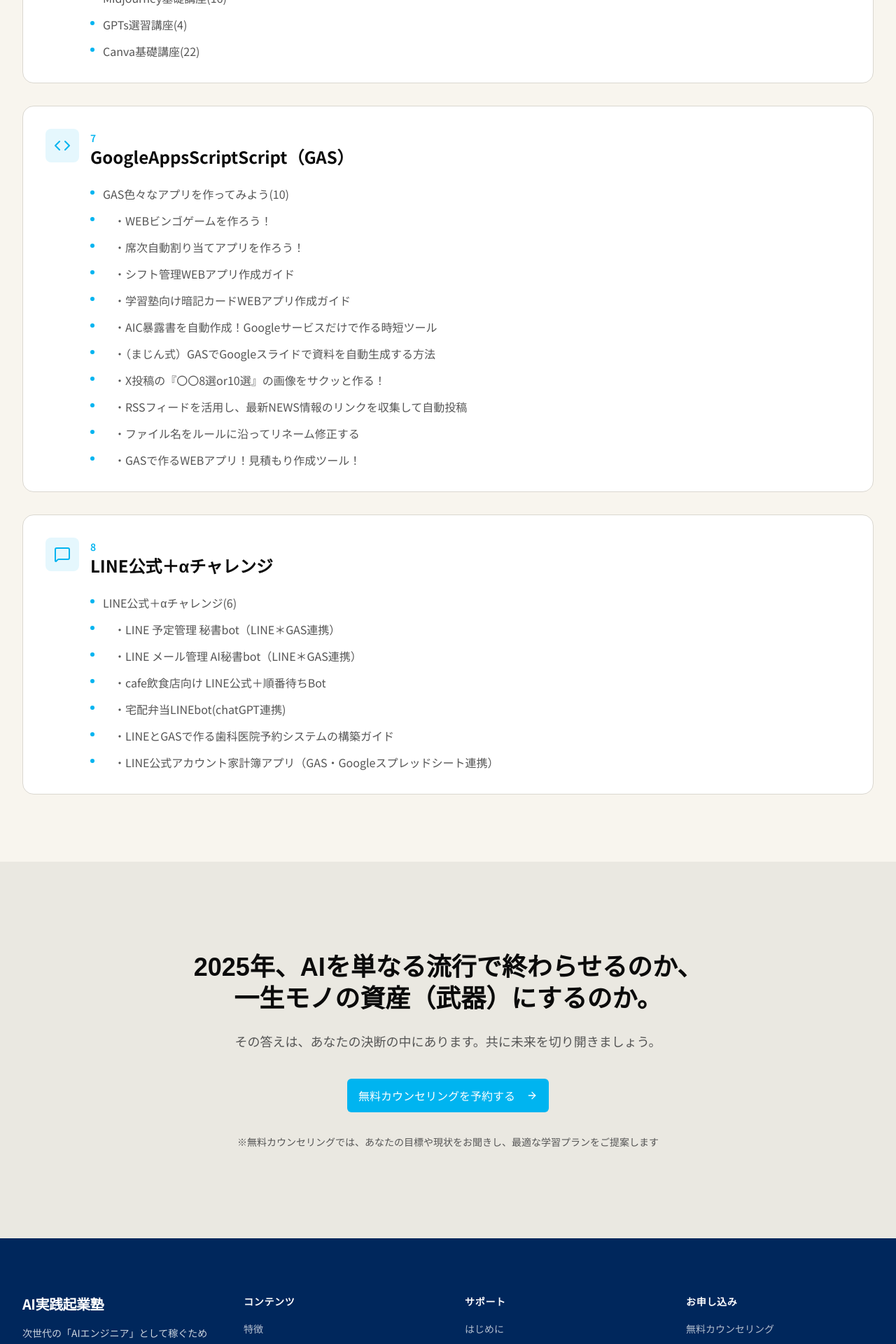
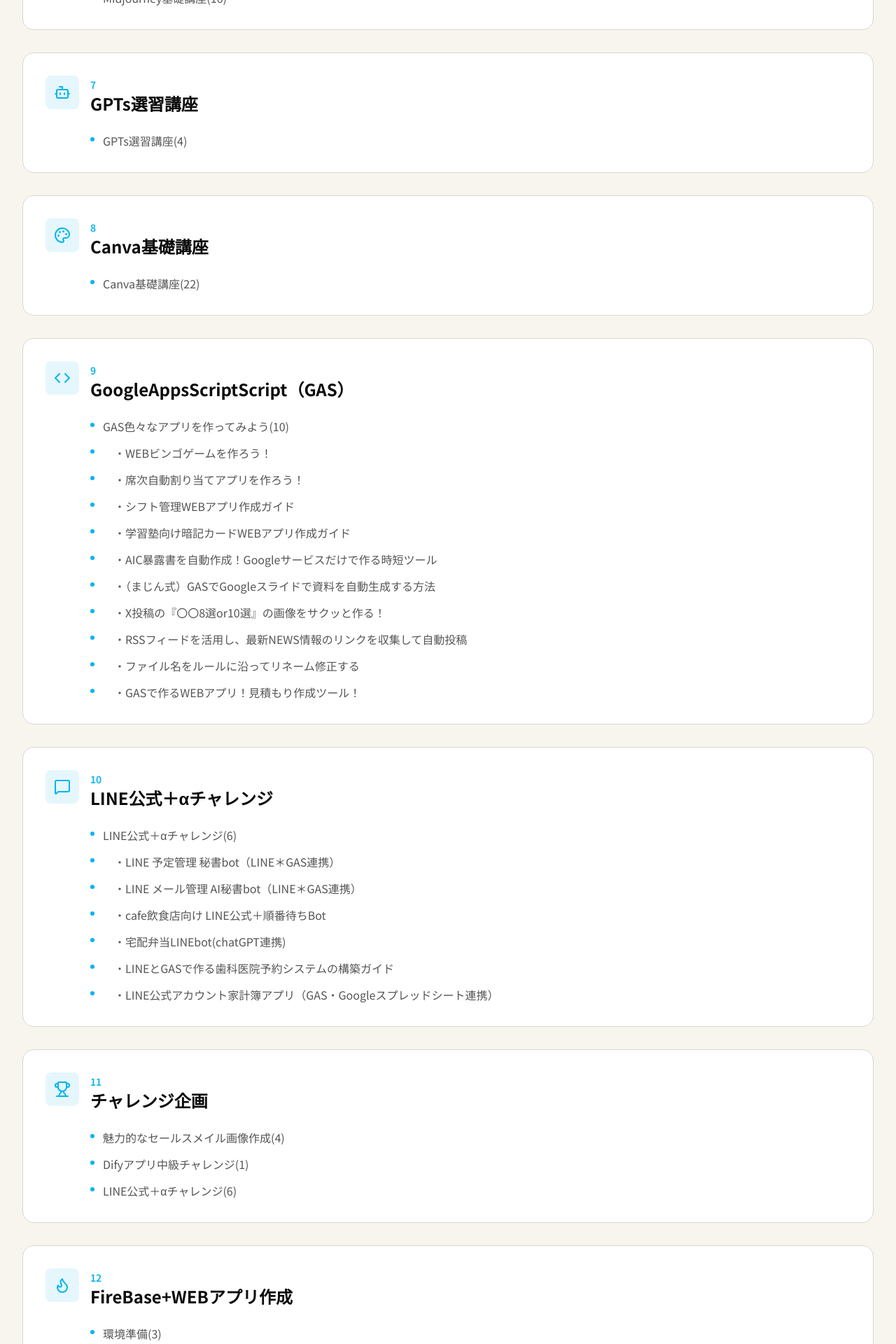
Before and after one commit to KANIKANIMAN1234/AI-jissenn-HP, a Next.js app in the folder 05_app/: page /curriculum in a window 1280 px wide. Shown: the part 2180-4100 px from the top of the page at 70% size. Built offline with nearby package versions, Linux system fonts and the light colour scheme.

Commit message:
カリキュラムにスキル習得を分割、チャレンジ企画とFireBase+WEBアプリ作成セクションを追加
Made-with: Cursor

```diff
--- a/05_app/app/curriculum/page.tsx
+++ b/05_app/app/curriculum/page.tsx
@@ -1,7 +1,7 @@
 import { Header } from "@/components/header"
 import { Footer } from "@/components/footer"
 import { CTASection } from "@/components/home/cta-section"
-import { MessageSquare, Zap, Code, ShoppingBag, Scale, Users, Bot, Palette } from "lucide-react"
+import { MessageSquare, Zap, Code, ShoppingBag, Scale, Users, Bot, Palette, Trophy, Flame } from "lucide-react"
 import type { Metadata } from "next"
 
 export const metadata: Metadata = {
@@ -60,10 +60,22 @@ const detailedCurriculum = [
   },
   {
     icon: Palette,
-    category: "スキル習得",
+    category: "Midjourney基礎講座",
     items: [
       "Midjourney基礎講座(16)",
+    ],
+  },
+  {
+    icon: Bot,
+    category: "GPTs選習講座",
+    items: [
       "GPTs選習講座(4)",
+    ],
+  },
+  {
+    icon: Palette,
+    category: "Canva基礎講座",
+    items: [
       "Canva基礎講座(22)",
     ],
   },
@@ -95,6 +107,22 @@ const detailedCurriculum = [
       "　・宅配弁当LINEbot(chatGPT連携)",
       "　・LINEとGASで作る歯科医院予約システムの構築ガイド",
       "　・LINE公式アカウント家計簿アプリ（GAS・Googleスプレッドシート連携）",
+    ],
+  },
+  {
+    icon: Trophy,
+    category: "チャレンジ企画",
+    items: [
+      "魅力的なセールスメイル画像作成(4)",
+      "Difyアプリ中級チャレンジ(1)",
+      "LINE公式＋αチャレンジ(6)",
+    ],
+  },
+  {
+    icon: Flame,
+    category: "FireBase+WEBアプリ作成",
+    items: [
+      "環境準備(3)",
     ],
   },
 ]
```
